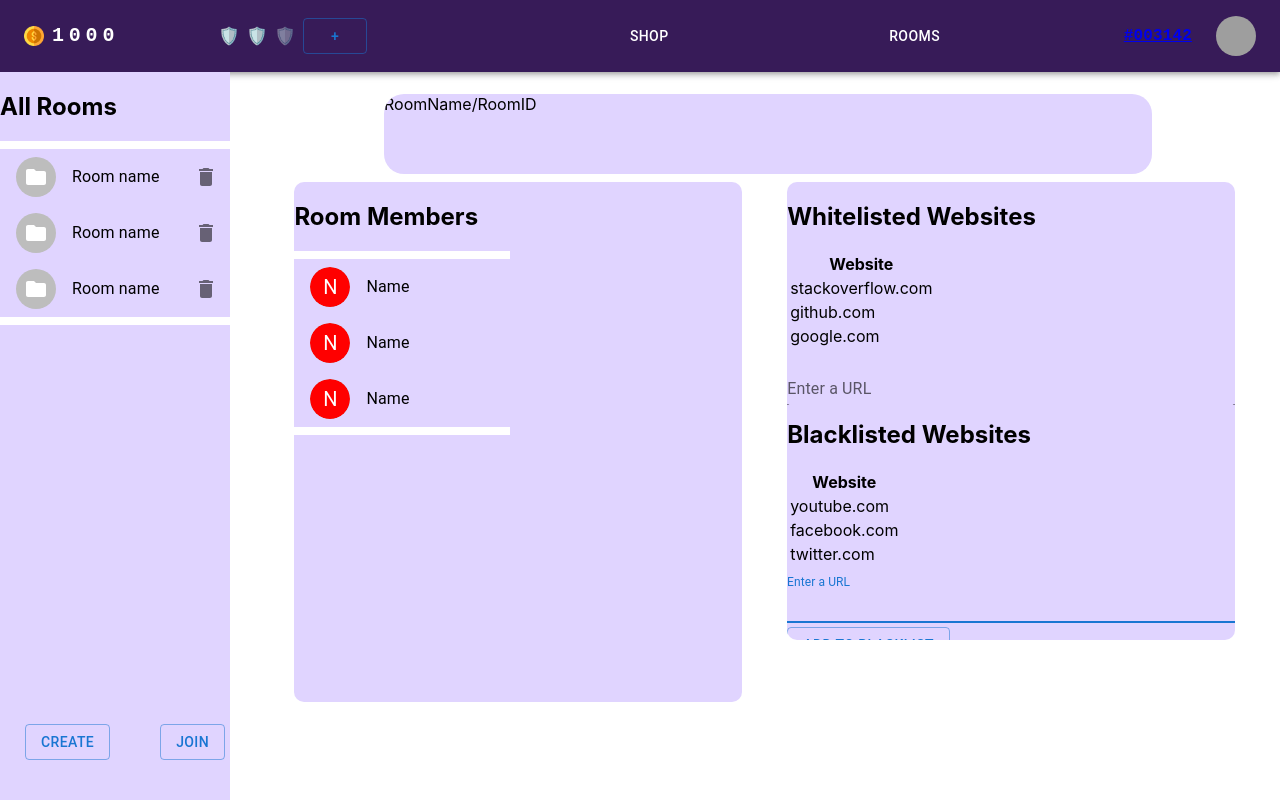
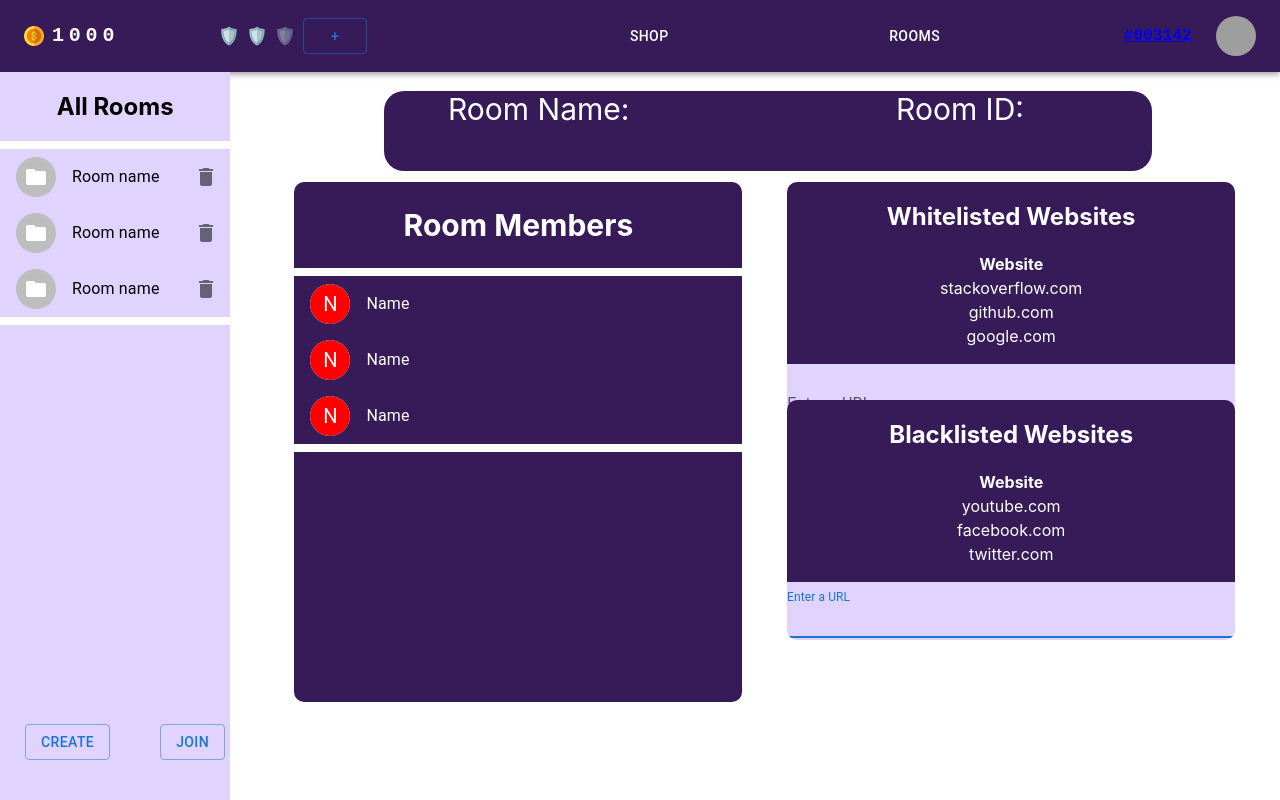
Before and after one commit to JDCRecomendable/wdcc-x-sesa-hackathon-2022, a React (Create React App) app in the folder frontend/: page /rooms in a window 1280 px wide. Built offline with nearby package versions, Linux system fonts and the light colour scheme; grey boxes are pictures that could not be loaded.

Commit message:
Changed color and design of Rooms page

```diff
--- a/frontend/src/components/PeopleList.js
+++ b/frontend/src/components/PeopleList.js
@@ -7,7 +7,6 @@ import ListItemText from "@mui/material/ListItemText";
 import Avatar from "@mui/material/Avatar";
 
 import Grid from "@mui/material/Grid";
-import FolderIcon from "@mui/icons-material/Folder";
 
 function generate(element) {
   return [0, 1, 2].map(value =>
@@ -23,12 +22,12 @@ const Demo = styled("div")(({ theme }) => ({
 
 export default function PeopleList() {
   return (
-    <Grid container spacing={2}>
-      <Grid item xs={12} md={6}>
+    <Grid container spacing={0}>
+      <Grid item xs={12} md={12}>
         <Demo>
           <List>
             {generate(
-              <ListItem sx={{ background: "#E0D4FF" }}>
+              <ListItem sx={{ background: "#371B58", color: "#fff" }}>
                 <ListItemAvatar>
                   <Avatar>
                     <Avatar sx={{ bgcolor: "red" }}>N</Avatar>
--- a/frontend/src/pages/RoomsPage.js
+++ b/frontend/src/pages/RoomsPage.js
@@ -5,6 +5,7 @@ import Button from "@mui/material/Button";
 import { useState } from "react";
 import PeopleList from "../components/PeopleList";
 import RoomsList from "../components/RoomsList";
+import { fontSize } from "@mui/system";
 
 const RoomsPage = () => {
   const blacklistDummyData = ["youtube.com", "facebook.com", "twitter.com"];
@@ -39,7 +40,7 @@ const RoomsPage = () => {
           marginTop: "18px",
         }}
       >
-        <h2>All Rooms</h2>
+        <h2 style={{ textAlign: 'center' }}>All Rooms</h2>
         <RoomsList />
         <div style={{ float: "left", position: "fixed", bottom: "5%" }}>
           <CreateRoom />
@@ -52,16 +53,27 @@ const RoomsPage = () => {
           position: "fixed",
           width: "60%",
           height: "10%",
-          zIndex: "1",
-          top: "3.4em",
-          backgroundColor: "#E0D4FF",
+
+          backgroundColor: "#371B58",
           overflowX: "hidden",
-          marginTop: "40px",
+          marginTop: "1.5%",
           marginLeft: "30%",
           borderRadius: "20px",
+          color: '#fff',
+          fontSize: '30px',
         }}
       >
-        RoomName/RoomID
+        <div style={{
+          position: "fixed",
+          marginRight: "30%",
+          marginLeft: "5%",
+          textAlign: "center",
+        }}
+        >Room Name:</div>
+        <div style={{
+          marginLeft: "50%",
+          textAlign: "center",
+        }}>Room ID:</div>
       </div>
       <div
         style={{
@@ -70,14 +82,19 @@ const RoomsPage = () => {
           height: "65%",
           zIndex: "1",
           top: "3.4em",
-          backgroundColor: "#E0D4FF",
+          backgroundColor: "#371B58",
           overflowX: "hidden",
           marginTop: "10%",
           marginLeft: "23%",
           borderRadius: "10px",
         }}
       >
-        <h2>Room Members</h2>
+        <h2 style={{
+          textAlign: 'center',
+          color: '#fff',
+          fontSize: '30px',
+        }}>
+          Room Members</h2>
         <PeopleList />
       </div>
       <div
@@ -87,16 +104,16 @@ const RoomsPage = () => {
           height: "30%",
           zIndex: "1",
           top: "3.4em",
-          backgroundColor: "#E0D4FF",
+          backgroundColor: "#371B58",
           overflowX: "hidden",
           marginTop: "10%",
           marginLeft: "61.5%",
           borderRadius: "10px",
         }}
       >
-        <h2>Whitelisted Websites</h2>
+        <h2 style={{ textAlign: 'center', color: '#fff' }}>Whitelisted Websites</h2>
 
-        <table>
+        <table style={{ textAlign: 'center', marginLeft: 'auto', marginRight: 'auto', color: '#fff', marginBottom: '15px' }}>
           <thead>
             <tr>
               <th>Website</th>
@@ -104,8 +121,16 @@ const RoomsPage = () => {
           </thead>
           <tbody>{whitelisted}</tbody>
         </table>
+
+
+        <div style={{
+          backgroundColor: '#E0D4FF',
+          bottom: '0px',
+          textAlign: 'fixed',
+        }}>
           <TextField
             autoFocus
+
             margin="dense"
             id="name"
             label="Enter a URL"
@@ -113,10 +138,12 @@ const RoomsPage = () => {
             variant="standard"
             onChange={e => setWhiteURL(e.target.value)}
             value={whiteURL}
+
           />
           <Button variant="outlined" onClick={() => setWhiteURL("")}>
             Add to whitelist
           </Button>
+        </div>
       </div>
       <div
         style={{
@@ -125,15 +152,15 @@ const RoomsPage = () => {
           height: "30%",
           zIndex: "1",
           top: "3.4em",
-          backgroundColor: "#E0D4FF",
+          backgroundColor: "#371B58",
           overflowX: "hidden",
           marginTop: "27%",
           marginLeft: "61.5%",
           borderRadius: "10px",
         }}
       >
-        <h2>Blacklisted Websites</h2>
-        <table>
+        <h2 style={{ color: '#fff', textAlign: 'center' }}>Blacklisted Websites</h2>
+        <table style={{ textAlign: 'center', marginLeft: 'auto', marginRight: 'auto', color: '#fff', marginBottom: '15px' }}>
           <thead>
             <tr>
               <th>Website</th>
@@ -141,6 +168,11 @@ const RoomsPage = () => {
           </thead>
           <tbody>{blacklisted}</tbody>
         </table>
+        <div style={{
+          backgroundColor: '#E0D4FF',
+          bottom: '0px',
+          textAlign: 'fixed',
+        }}>
           <TextField
             autoFocus
             margin="dense"
@@ -155,6 +187,7 @@ const RoomsPage = () => {
             Add to blacklist
           </Button>
         </div>
+      </div>
     </>
   );
 };
```
Also changed, not shown: frontend/src/pages/RoomPage.js (deleted, +0 -9 lines). Lines whose indentation alone changed are shown as unchanged.
